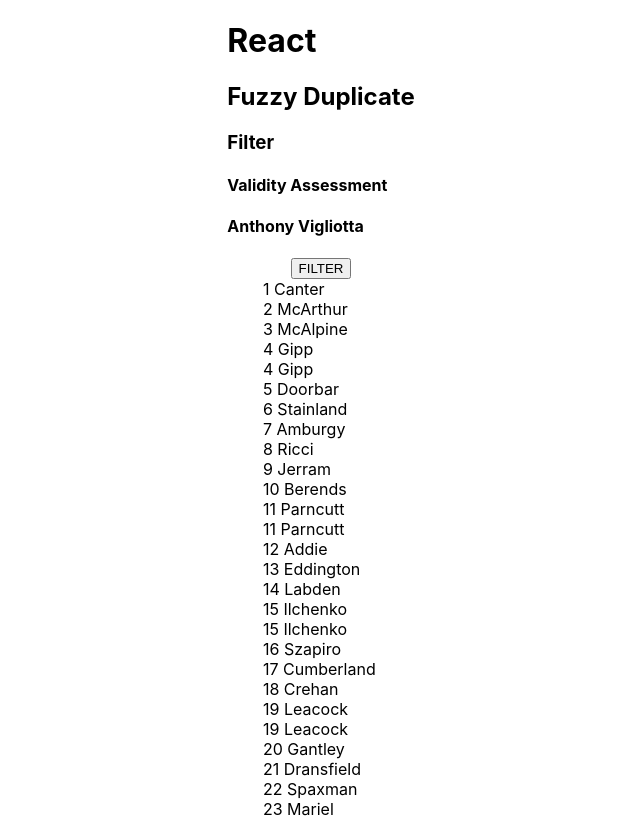
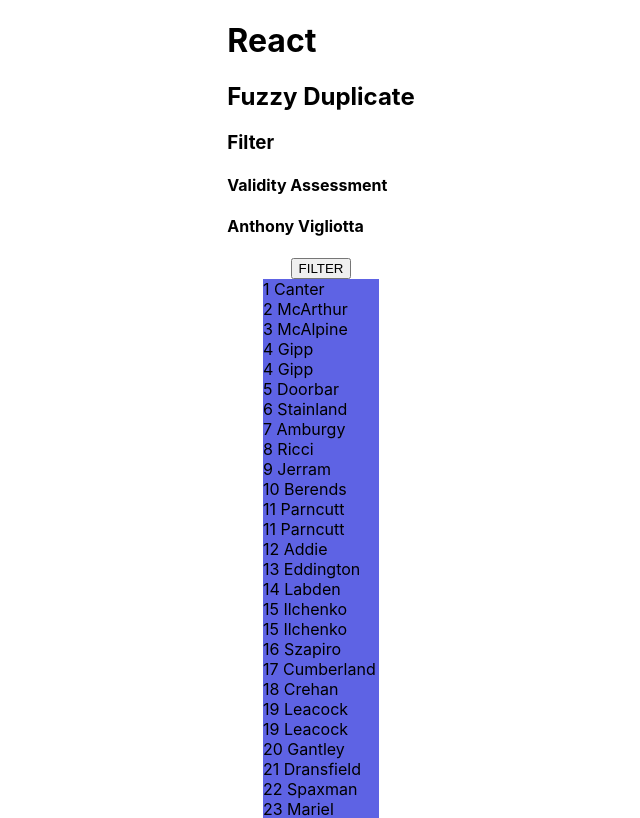
Before and after one commit to anthonyvigz/ReactDuplicateFilter, a React (Create React App) app in the folder dup-filter/: page / in a window 1280 px wide. Shown: the top 818 px of the page, without its empty margins (319-959 px from the left). Built offline with nearby package versions, Linux system fonts and the light colour scheme.

Commit message:
separating lists by color

```diff
--- a/dup-filter/src/App.js
+++ b/dup-filter/src/App.js
@@ -91,17 +91,17 @@
       <div className="columns">
         <div className="people">
           {original.map((person, i) => {
-            return <Person key={i} person={person} />;
+            return <Person key={i} color="#5e63e4" person={person} />;
           })}
         </div>
         <div className="people">
           {filtered.map((person, i) => {
-            return <Person key={i} person={person} />;
+            return <Person key={i} color="#1cbd44" person={person} />;
           })}
         </div>
         <div className="people">
           {removed.map((person, i) => {
-            return <Person key={i} person={person} />;
+            return <Person key={i} color="#b13939" person={person} />;
           })}
         </div>
       </div>
--- a/dup-filter/src/components/Person.jsx
+++ b/dup-filter/src/components/Person.jsx
@@ -3,7 +3,7 @@
 // This components renders each person/user in the list
 export default function Person(props) {
   return (
-    <div className="userBlock">
+    <div className="userBlock" style={{ background: props.color }}>
       {props.person["id"]} {props.person["last_name"]}
     </div>
   );
```
